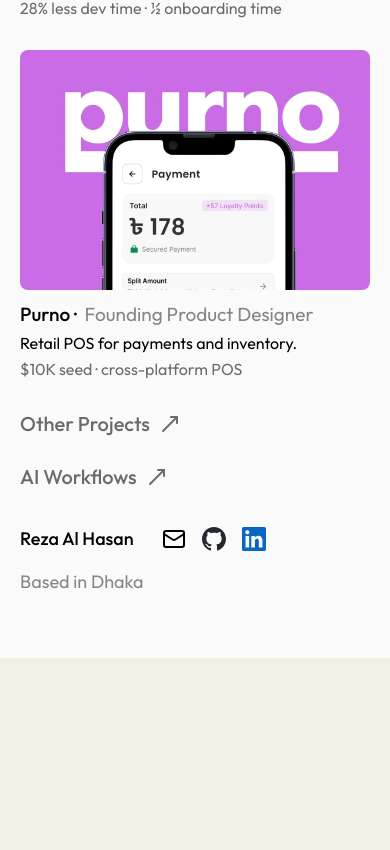
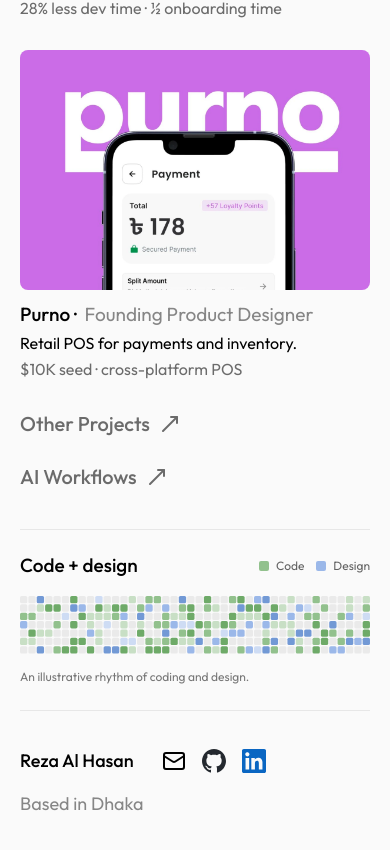
Before and after one commit to RezaAlHassan/portfolio-v4, a React (Vite) app: page / in a window 390 px wide. Shown: the part 1343-2193 px from the top of the page. Before the commit the page ends 2001 px from the top, so only its background shows below. Built offline with nearby package versions, Linux system fonts and the light colour scheme.

Commit message:
Add practice heatmap and refine Jayga and Zevian case headers

```diff
--- a/src/PortfolioHome.jsx
+++ b/src/PortfolioHome.jsx
@@ -2,6 +2,7 @@
 import { PortfolioHeader, PortfolioFooter } from './PortfolioShared';
 import { DraggableMarquee } from './DraggableMarquee';
 import { ExpandableImage } from './LegacyPortfolio';
+import PracticeHeatmap from './PracticeHeatmap';
 
 const orderificCards = [
   { id: 1, src: '/Or-C1.png', alt: 'Orderific delivery-zone card in English LTR and Arabic RTL', width: 340, height: 403 },
@@ -153,6 +154,7 @@
         </details>
         <a href="/ai-workflows">AI Workflows <img src="/figma/13a84.svg" alt="" width="24" height="24"/></a>
       </div>
+      <PracticeHeatmap/>
       <PortfolioFooter contained/>
     </main>
   </div>;
--- /dev/null
+++ b/src/PracticeHeatmap.jsx
@@ -0,0 +1,45 @@
+import React from 'react';
+import './practice-heatmap.css';
+
+const weeks = 42;
+const rows = 7;
+
+// A decorative pattern, not a record of dated work or contribution counts.
+const cells = Array.from({ length: weeks * rows }, (_, index) => {
+  const week = Math.floor(index / rows);
+  const day = index % rows;
+  const seed = (week * 31 + day * 17 + week * day * 7) % 101;
+  if (seed < 24 || (day === 0 && seed < 58)) return 'quiet';
+  return (Math.floor(week / 3) + day) % 3 === 0 ? 'design' : 'code';
+});
+
+// Keep the random-looking pattern stable across renders and server hydration.
+const randomValue = index => {
+  let value = Math.imul(index + 1, 0x45d9f3b);
+  value = Math.imul(value ^ (value >>> 16), 0x45d9f3b);
+  return (value ^ (value >>> 16)) >>> 0;
+};
+const activeCells = cells.map((practice, index) => ({ practice, index }))
+  .filter(cell => cell.practice !== 'quiet')
+  .sort((a, b) => randomValue(a.index) - randomValue(b.index));
+const clearedCells = new Set(activeCells.slice(0, Math.round(activeCells.length * 0.2)).map(cell => cell.index));
+
+export default function PracticeHeatmap() {
+  return <section className="practice-heatmap" aria-labelledby="practice-title">
+    <div className="practice-heading">
+      <h2 id="practice-title">Code + design</h2>
+      <ul className="practice-legend" aria-label="Heatmap colours">
+        <li><span className="practice-cell" data-practice="code" aria-hidden="true"/>Code</li>
+        <li><span className="practice-cell" data-practice="design" aria-hidden="true"/>Design</li>
+      </ul>
+    </div>
+    <svg className="practice-pattern" viewBox={`0 0 ${weeks * 16 - 2} 110`} role="img" aria-labelledby="practice-pattern-title practice-pattern-description">
+      <title id="practice-pattern-title">Code and design heatmap</title>
+      <desc id="practice-pattern-description">An illustrative activity pattern with green squares for code, blue squares for design, and light grey gaps. This is not a daily activity log.</desc>
+      {cells.map((practice, index) => <rect key={index} className="practice-cell"
+        data-practice={clearedCells.has(index) ? 'quiet' : practice} data-shade={randomValue(index + cells.length) % 3}
+        x={Math.floor(index / rows) * 16} y={(index % rows) * 16} width="14" height="14" rx="3"/>)}
+    </svg>
+    <p className="practice-caption">An illustrative rhythm of coding and design.</p>
+  </section>;
+}
--- a/src/figma/Jayga.jsx
+++ b/src/figma/Jayga.jsx
@@ -1023,11 +1023,11 @@
             </div>
           </div>
         </div>
+        <p className="fd-646">
+          Rack levels let us stack goods vertically, reducing occupied floor space and making better use of storage capacity.
+        </p>
         <div data-node-id="43:684" className="fd-644">
           <div data-node-id="43:681" className="fd-645">
-            <p data-node-id="43:678" className="fd-646">
-              Surveys and qualitative research helped narrow the customer focus, helping us land our first client UNDP (NGO). Survey responses on price, distance, security, and retrieval also informed this choice.
-            </p>
             <ResponsiveArtifact width={536} height={424.392}><div data-node-id="43:680" data-name="opportunity-matrix 1" className="fd-647">
               <ExpandableImage src={imgOpportunityMatrix1} className="figma-expand" imageClassName="fd-648" alt="Customer priorities and opportunity matrix" />
             </div></ResponsiveArtifact>
@@ -1036,6 +1036,11 @@
             <p className="fd-650">{`Cost demand matrix: Focused GTM  plans were on NGOs `}</p>
             <p className="fd-651">and mining companies</p>
           </div>
+        </div>
+        <div className="fd-645">
+          <p data-node-id="43:678" className="fd-646">
+            Surveys and qualitative research helped narrow the customer focus, helping us land our first client UNDP (NGO). Survey responses on price, distance, security, and retrieval also informed this choice.
+          </p>
         </div>
         <hr className="portfolio-divider" />
         <div data-node-id="32:165" className="fd-652">
--- a/src/figma/Zevian.jsx
+++ b/src/figma/Zevian.jsx
@@ -17,6 +17,15 @@
 const imgLine4 = `${assetPathPrefix}/4e940.svg`;
 const imgLine5 = `${assetPathPrefix}/7aeaa.svg`;
 
+function EarlierZevianLinks() {
+  return <nav className="zevian-earlier-links" aria-label="Links to earlier Zevian work">
+    <p>Links to earlier</p>
+    <div>
+      <a href="https://rezaalhasan.netlify.app/zevian" target="_blank" rel="noreferrer">Case study <span aria-hidden="true">↗</span></a>
+      <a href="https://demo.zevian.co/dashboard" target="_blank" rel="noreferrer">Prototype <span aria-hidden="true">↗</span></a>
+    </div>
+  </nav>;
+}
 
 export default function Zevian(){return <div className="new-portfolio"><PortfolioHeader/><main className="portfolio-width figma-case"><div data-node-id="9:179" className="fd-1">
         <div data-node-id="9:180" className="fd-2">
@@ -52,6 +61,7 @@
               10+ conversations, React Protoype
             </p>
           </div>
+          <EarlierZevianLinks/>
         </div>
         <div data-node-id="12:286" className="fd-15">
           <div data-node-id="9:184" data-flow="row" className="fd-16">
--- a/src/portfolio.css
+++ b/src/portfolio.css
@@ -67,6 +67,10 @@
 .new-portfolio .next-project-link:focus-visible .next-project-arrow{transform:translateX(3px)}
 .new-portfolio .figma-case .next-project-link:active{background:#d9d9d4}
 .new-portfolio .portfolio-divider{width:100%;height:0;margin:0;border:0;border-top:1px solid #f5f5f5}
+.new-portfolio .zevian-earlier-links{display:flex;flex-direction:column;gap:6px;max-width:100%}
+.new-portfolio .zevian-earlier-links p{font-size:14px;color:#6b6b6b}
+.new-portfolio .zevian-earlier-links>div{display:flex;flex-wrap:wrap;gap:12px}
+.new-portfolio .figma-case .zevian-earlier-links a{display:inline-flex;align-items:center;gap:6px;font-family:inherit;font-size:16px;font-weight:400;line-height:normal;color:#0a66c2;text-decoration:underline;text-underline-offset:3px}
 .new-portfolio .responsive-artifact{position:relative;max-width:100%;flex-shrink:1;min-width:0}
 .new-portfolio .responsive-artifact-inner{position:absolute;top:0;left:0;transform-origin:top left}
 .new-portfolio .figma-expand{position:absolute;inset:0;display:block;width:100%;height:100%;padding:0;border:0;background:transparent;overflow:hidden;cursor:zoom-in;border-radius:0}
--- /dev/null
+++ b/src/practice-heatmap.css
@@ -0,0 +1,22 @@
+.new-portfolio .practice-heatmap{margin-top:56px;padding-block:28px;border-block:1px solid #e7e7e7}
+.new-portfolio .practice-heading{display:flex;align-items:center;justify-content:space-between;gap:20px;margin-bottom:22px}
+.new-portfolio .practice-heading h2{font-size:20px;font-weight:500;line-height:1.25}
+.new-portfolio .practice-legend{display:flex;align-items:center;gap:18px;margin:0;padding:0;list-style:none;font-size:13px;color:#626262}
+.new-portfolio .practice-legend li{display:flex;align-items:center;gap:7px}
+.new-portfolio .practice-cell{fill:#eaeaea;background:#eaeaea}
+.new-portfolio .practice-cell[data-practice='code']{fill:#92c18d;background:#92c18d}
+.new-portfolio .practice-cell[data-practice='design']{fill:#9bb8e9;background:#9bb8e9}
+.new-portfolio .practice-cell[data-practice='code'][data-shade='0']{fill:#c8dfc5}
+.new-portfolio .practice-cell[data-practice='code'][data-shade='2']{fill:#6eaa68}
+.new-portfolio .practice-cell[data-practice='design'][data-shade='0']{fill:#cedcf4}
+.new-portfolio .practice-cell[data-practice='design'][data-shade='2']{fill:#7299d5}
+.new-portfolio .practice-legend .practice-cell{display:block;width:10px;height:10px;border-radius:2px}
+.new-portfolio .practice-pattern{display:block;width:100%;height:auto;overflow:visible}
+.new-portfolio .practice-caption{margin-top:16px;font-size:13px;color:#767676;line-height:1.4}
+@media(max-width:650px){
+  .new-portfolio .practice-heatmap{margin-top:40px;padding-block:24px}
+  .new-portfolio .practice-heading{gap:12px;margin-bottom:18px}
+  .new-portfolio .practice-heading h2{font-size:19px}
+  .new-portfolio .practice-legend{gap:12px;font-size:12px}
+  .new-portfolio .practice-caption{font-size:12px}
+}
```
